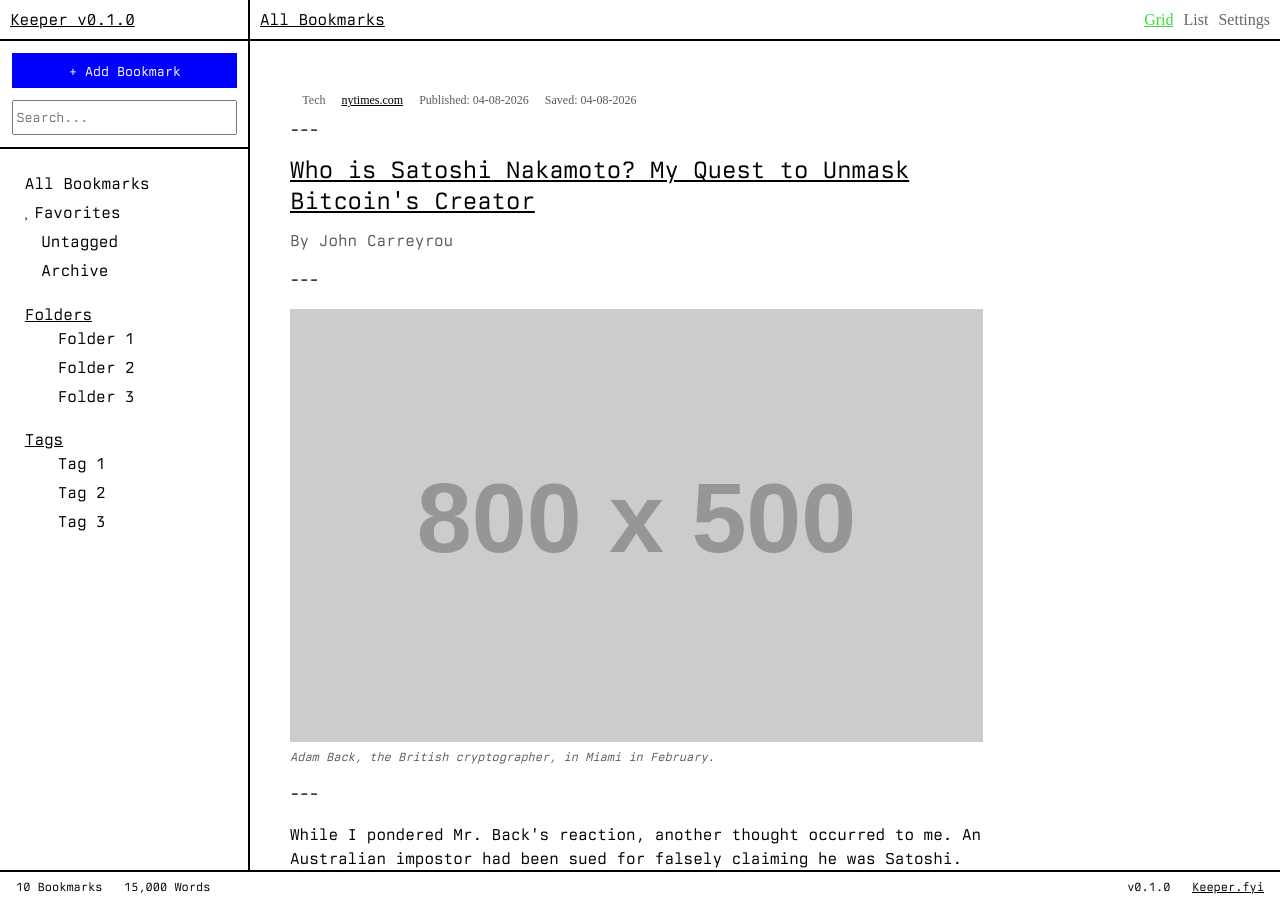
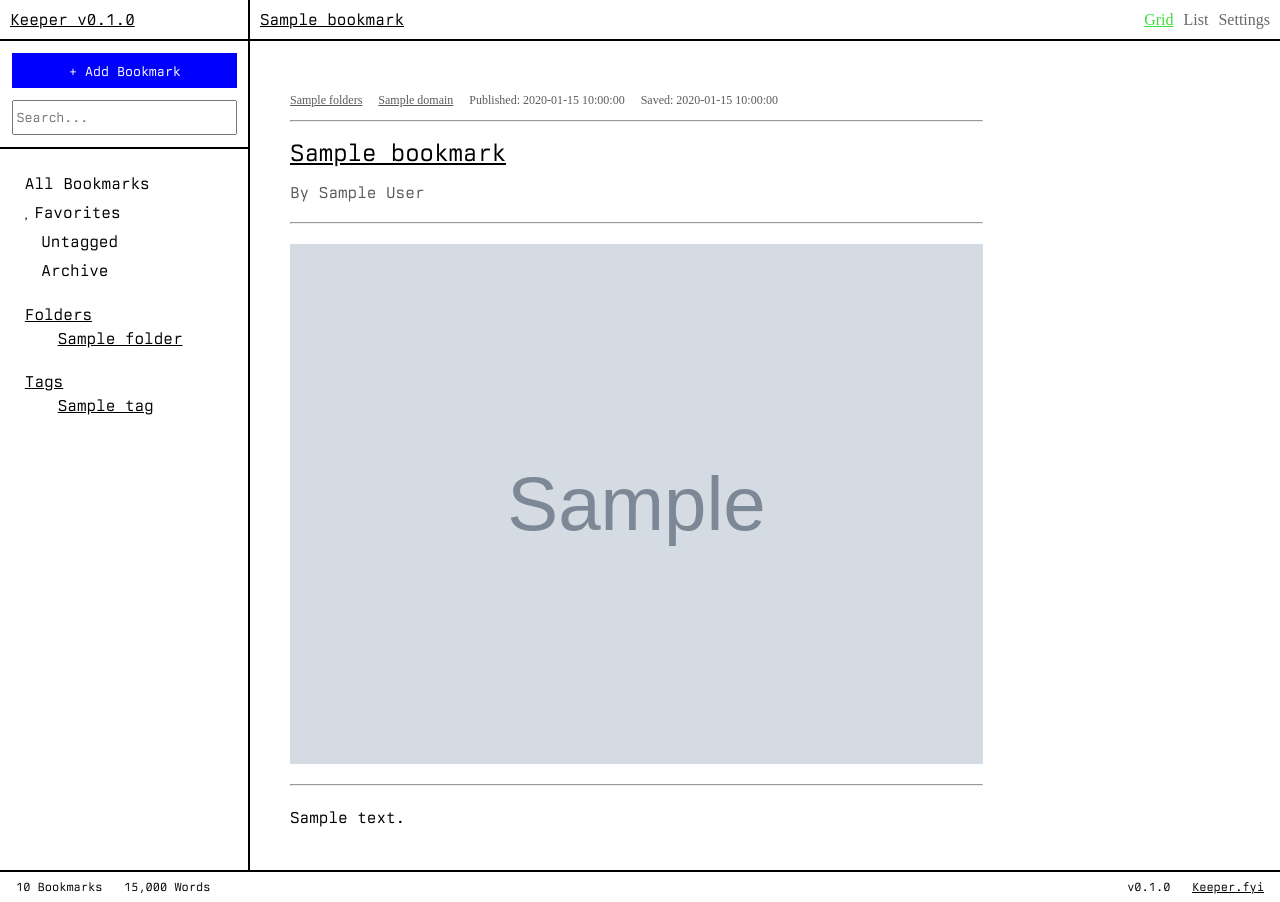
Before and after one commit to Good-Boy-Projects/keeper, a Flask app: template templates/reading.html in a window 1280 px wide. Run offline with Flask 3, Linux system fonts and the light colour scheme; the template is opened without the code that fills it: most values are stand-ins (such as "Sample title", 1, 10 or a date in 2020); grey boxes marked "Sample" are stand-in pictures; grey boxes labelled with a size stand in for pictures from a placeholder-image service; some libraries are stand-ins or nearby versions; some web fonts are replaced.

Commit message:
update reading.html template to extend base

```diff
--- a/templates/reading.html
+++ b/templates/reading.html
@@ -1,192 +1,56 @@
-<!doctype html>
-<html lang="en">
-  <head>
-    <meta charset="UTF-8" />
-    <meta name="viewport" content="width=device-width, initial-scale=1.0" />
-    <title>KEEPER</title>
-<link rel="stylesheet" href="{{ url_for('static', filename='style.css') }}" />
-<link rel="icon" type="image/x-icon" href="{{ url_for('static', filename='assets/2026-04-28_Keeper-favicon32.png') }}" />
-  </head>
+{% extends "base.html" %}
 
-  <body>
-    <div class="app">
-      <div class="app-body">
-        <div class="sidebar">
-          <div class="sidebar-header">Keeper v0.1.0</div>
+{% block topbar %}{{ bookmark['title'] }}{% endblock %}
 
-          <div class="function-box">
-            <div id="add-bookmark-container">
-              <button
-                class="button"
-                id="add-bookmark-btn"
-                onclick="showAddForm()"
-              >
-                + Add Bookmark
-              </button>
+{% block title %}{{ bookmark['title'] }} — Keeper{% endblock %}
 
-              <div class="add-form" id="add-form" style="display: none">
-                <input
-                  class="add-url-input"
-                  type="url"
-                  placeholder="Paste URL here..."
-                  id="add-url-input"
-                  autofocus
-                />
+{% block content %}
+<div class="reading-view">
+  <div class="reading-meta-top">
+    {% if bookmark['folders'] %}
+      {% for folder in bookmark['folders'].split(',') %}
+        <a href="/folder/{{ folder }}" class="meta-link bookmark-folder">{{ folder }}</a>
+      {% endfor %}
+    {% endif %}
+    <a href="{{ bookmark['url'] }}" class="meta-link bookmark-domain" target="_blank">
+      {{ bookmark['domain'] }}
+    </a>
+    {% if bookmark['published'] %}
+      <span class="bookmark-date">Published: {{ bookmark['published'] }}</span>
+    {% endif %}
+    <span class="bookmark-date">Saved: {{ bookmark['saved_at'] }}</span>
+  </div>
 
-                <div class="add-form-actions">
-                  <button class="button-confirm" onclick="submitBookmark()">
-                    + Add
-                  </button>
-                  <button class="button-cancel" onclick="hideAddForm()">
-                    Cancel
-                  </button>
-                </div>
-              </div>
-            </div>
+  <hr>
 
-            <input class="search" type="search" placeholder="Search..." />
-          </div>
+  <h1 class="reading-title">
+    <a href="{{ bookmark['url'] }}" target="_blank">{{ bookmark['title'] }}</a>
+  </h1>
 
-          <div class="links">
-            <ul class="main-links">
-              <li>All Bookmarks</li>
-              <li><span class="link-icon"></span>Favorites</li>
-              <li><span class="link-icon">󱈠</span>Untagged</li>
-              <li><span class="link-icon">󰀼</span>Archive</li>
-            </ul>
-          </div>
+  {% if bookmark['author'] %}
+    <p class="reading-author">By {{ bookmark['author'] }}</p>
+  {% endif %}
 
-          <div class="links">
-            <div class="link-title">Folders</div>
-            <ul class="folder-links">
-              <li>
-                <span class="link-arrow">󰘍</span
-                ><span class="link-icon"></span>Folder 1
-              </li>
-              <li>
-                <span class="link-arrow">󰘍</span
-                ><span class="link-icon"></span>Folder 2
-              </li>
-              <li>
-                <span class="link-arrow">󰘍</span
-                ><span class="link-icon"></span>Folder 3
-              </li>
-            </ul>
-          </div>
+  <hr>
 
-          <div class="links">
-            <div class="link-title">Tags</div>
-            <ul class="tag-links">
-              <li>
-                <span class="link-arrow">󰘍</span
-                ><span class="link-icon"></span>Tag 1
-              </li>
-              <li>
-                <span class="link-arrow">󰘍</span
-                ><span class="link-icon"></span>Tag 2
-              </li>
-              <li>
-                <span class="link-arrow">󰘍</span
-                ><span class="link-icon"></span>Tag 3
-              </li>
-            </ul>
-          </div>
-        </div>
+  {% if bookmark['image_url'] %}
+  <div class="reading-hero">
+    <img src="{{ bookmark['image_url'] }}" alt="hero image" />
+  </div>
+  <hr>
+  {% endif %}
 
-        <main class="content">
-
-           <div class="top-bar">
-            <span class="top-bar-title">All Bookmarks</span>
-
-            <div class="top-bar-icons">
-              <div class="active" title="Grid View">Grid</div>
-              <div title="List View">List</div>
-              <div title="Settings">Settings</div>
-            </div>
-          </div>
-
-          <div class="bookmark-list">
-            <div class="reading-view">
-              <div class="reading-meta-top">
-                <span class="bookmark-folder"> Tech</span>
-                <a href="#" class="bookmark-domain">nytimes.com</a>
-                <span class="bookmark-date">Published: 04-08-2026</span>
-                <span class="bookmark-date">Saved: 04-08-2026</span>
-              </div>
-
-              <div class="reading-divider">---</div>
-
-              <h1 class="reading-title">
-                <a
-                  href="https://www.nytimes.com/your-article-url"
-                  target="_blank"
-                >
-                  Who is Satoshi Nakamoto? My Quest to Unmask Bitcoin's Creator
-                </a>
-              </h1>
-
-              <p class="reading-author">By John Carreyrou</p>
-
-              <div class="reading-divider">---</div>
-
-              <div class="reading-hero">
-                <img src="https://placehold.co/800x500" alt="hero image" />
-                <p class="reading-caption">
-                  Adam Back, the British cryptographer, in Miami in February.
-                </p>
-              </div>
-
-              <div class="reading-divider">---</div>
-
-              <div class="reading-body">
-                <p>
-                  While I pondered Mr. Back's reaction, another thought occurred
-                  to me. An Australian impostor had been sued for falsely
-                  claiming he was Satoshi.
-                </p>
-                <p>
-                  As anyone steeped in Bitcoin lore will tell you, Satoshi was a
-                  master at the art of maintaining anonymity on the internet,
-                  leaving few, if any, digital footprints behind.
-                </p>
-                <p>
-                  But Satoshi did leave behind a corpus of texts, including a
-                  nine-page white paper outlining his invention and his many
-                  posts on the Bitcointalk forum.
-                </p>
-              </div>
-            </div>
-          </div>
-        </main>
-      </div>
-
-      <footer class="status-bar">
-        <span>10 Bookmarks &nbsp; 15,000 Words</span>
-        <span>v0.1.0 &nbsp; <a href="https://keeper.fyi">Keeper.fyi</a></span>
-      </footer>
-    </div>
-
-    <script>
-      function showAddForm() {
-        document.getElementById("add-bookmark-btn").style.display = "none";
-        document.getElementById("add-form").style.display = "flex";
-        document.getElementById("add-url-input").focus();
-      }
-
-      function hideAddForm() {
-        document.getElementById("add-bookmark-btn").style.display = "block";
-        document.getElementById("add-form").style.display = "none";
-        document.getElementById("add-url-input").value = "";
-      }
-
-      function submitBookmark() {
-        const url = document.getElementById("add-url-input").value;
-        if (!url) return;
-        // Flask/HTMX will replace this later
-        // For now just log and close
-        console.log("Adding:", url);
-        hideAddForm();
-      }
-    </script>
-  </body>
-</html>
+  <div class="reading-body">
+    {% if bookmark['content'] %}
+      {% for paragraph in bookmark['content'].split('\n\n') %}
+        <p>{{ paragraph }}</p>
+      {% endfor %}
+    {% else %}
+      <p class="reading-placeholder">
+        No article content saved.
+        <a href="{{ bookmark['url'] }}" target="_blank">Read on {{ bookmark['domain'] }}</a>
+      </p>
+    {% endif %}
+  </div>
+</div>
+{% endblock %}
```
